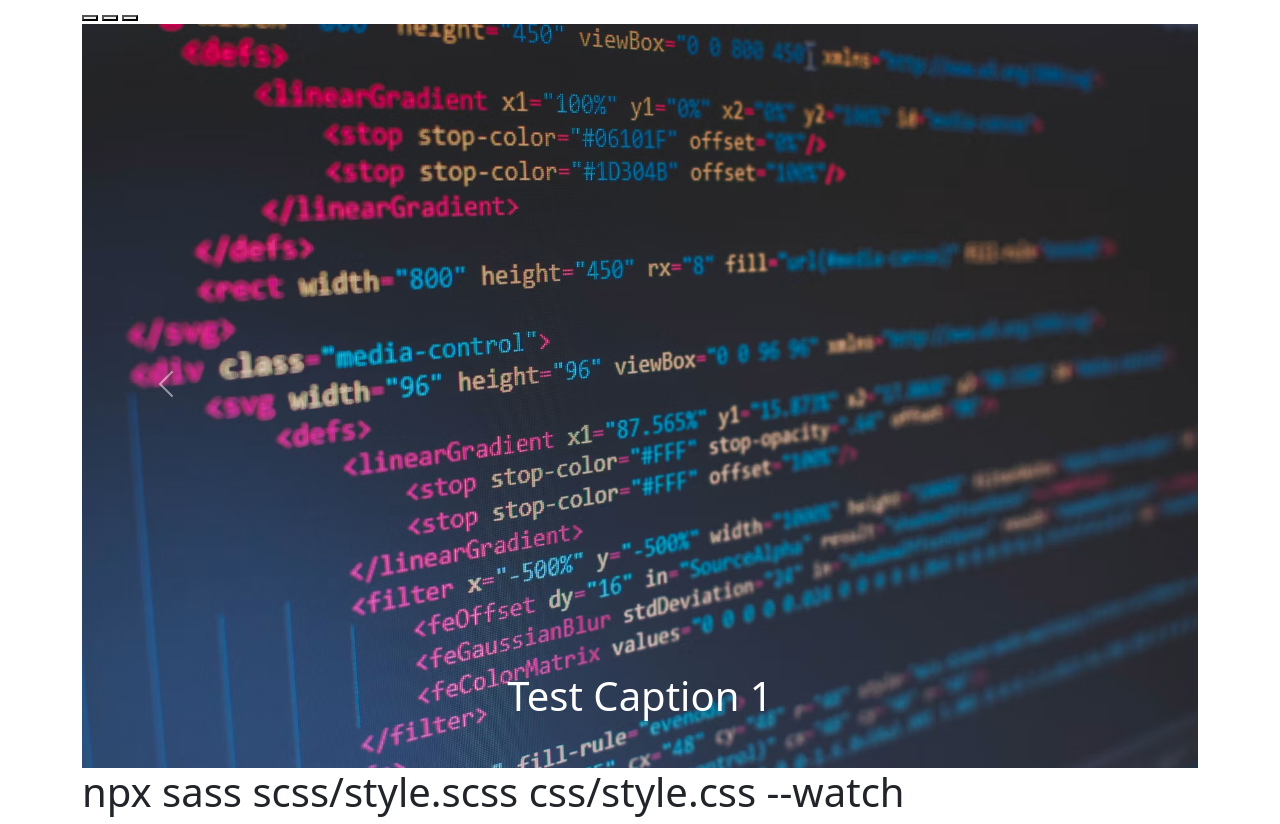
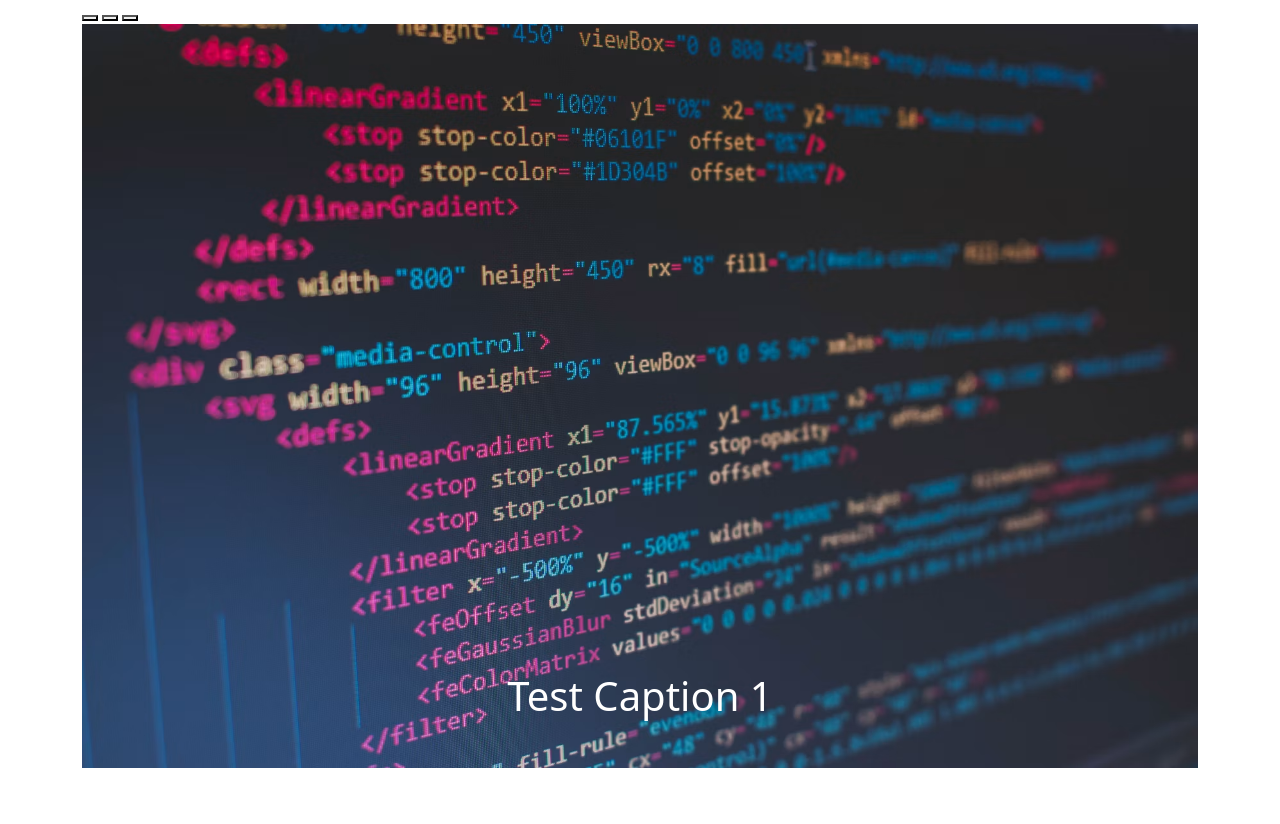
Before and after one commit to nmikhaylov-sketch/Misk-School, a website: page index.html in a window 1280 px wide. After the commit the page ends 800 px from the top, so only its background shows below. Drawn offline with nearby package versions, Linux system fonts and the light colour scheme.

```diff
--- a/index.html
+++ b/index.html
@@ -36,13 +36,10 @@
                     </div>
                 </div>
             </div>
-            <button class="carousel-control-prev" type="button" data-bs-target="#heroSlide" data-bs-slide="prev">
-                <span class="carousel-control-prev-icon" aria-hidden="true"></span>
-                <span class="visually-hidden">Previous</span>
         </div>
 
 
-        <h1>npx sass scss/style.scss css/style.css --watch</h1>
+        <h1></h1>
 
     </div>
 
```
Also changed, not shown: 1 other file.
